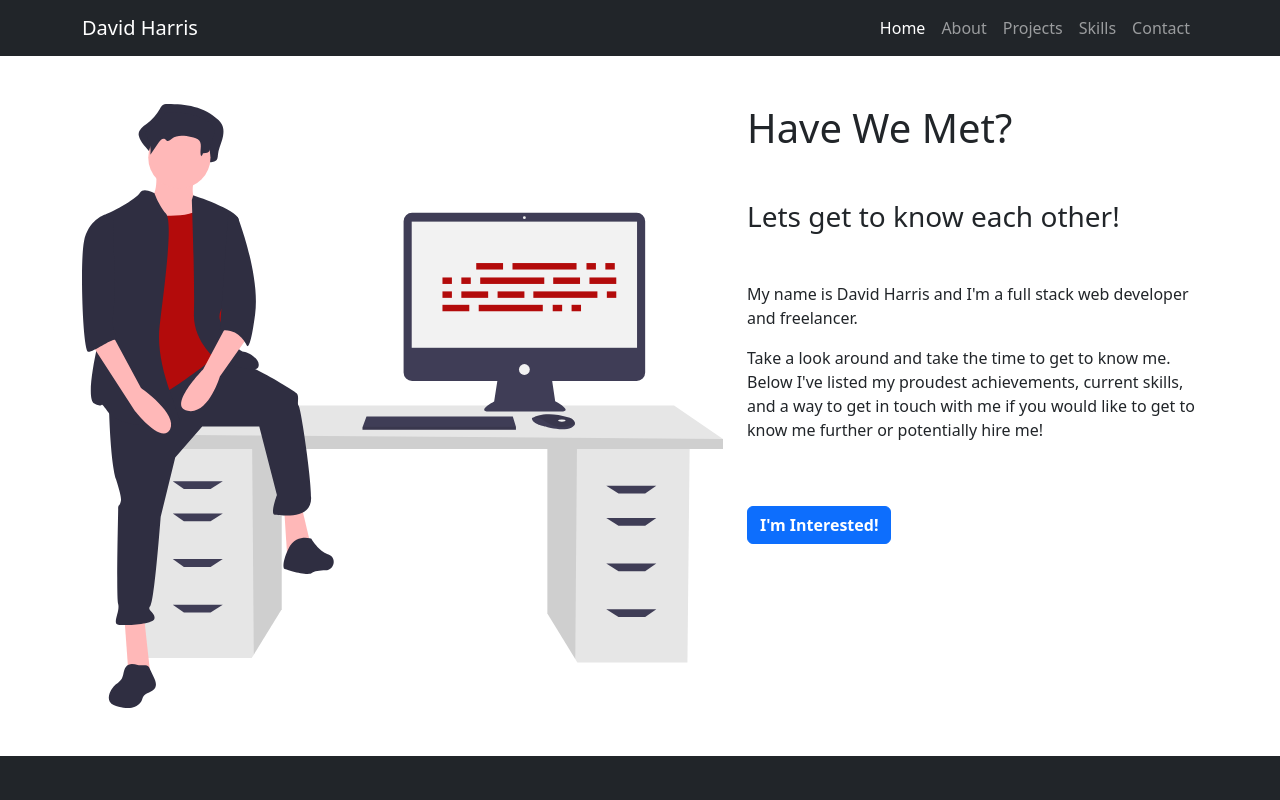
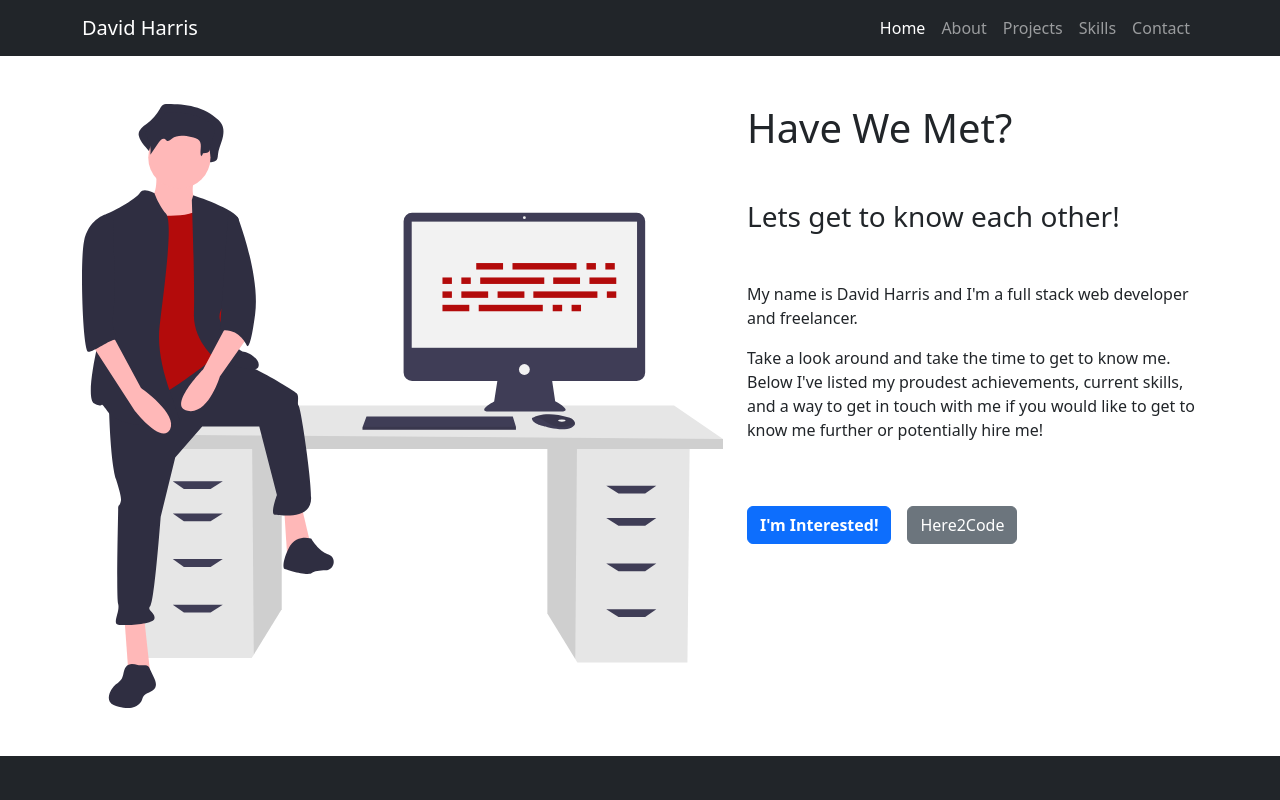
Before and after one commit to dlogoh/portfolio-website, a React (Create React App) app: page / in a window 1280 px wide. Shown: the top 800 px of the page. Built offline with nearby package versions, Linux system fonts and the light colour scheme.

Commit message:
added content for job application

```diff
--- a/src/components/MainContent.jsx
+++ b/src/components/MainContent.jsx
@@ -36,6 +36,9 @@ function MainContent() {
                     className='btn btn-primary mt-5 fw-bold'
                   >
                     I'm Interested!
+                  </button>
+                  <button className='btn btn-secondary mt-5 ms-3'>
+                    Here2Code
                   </button>
                 </a>
               </div>
```
